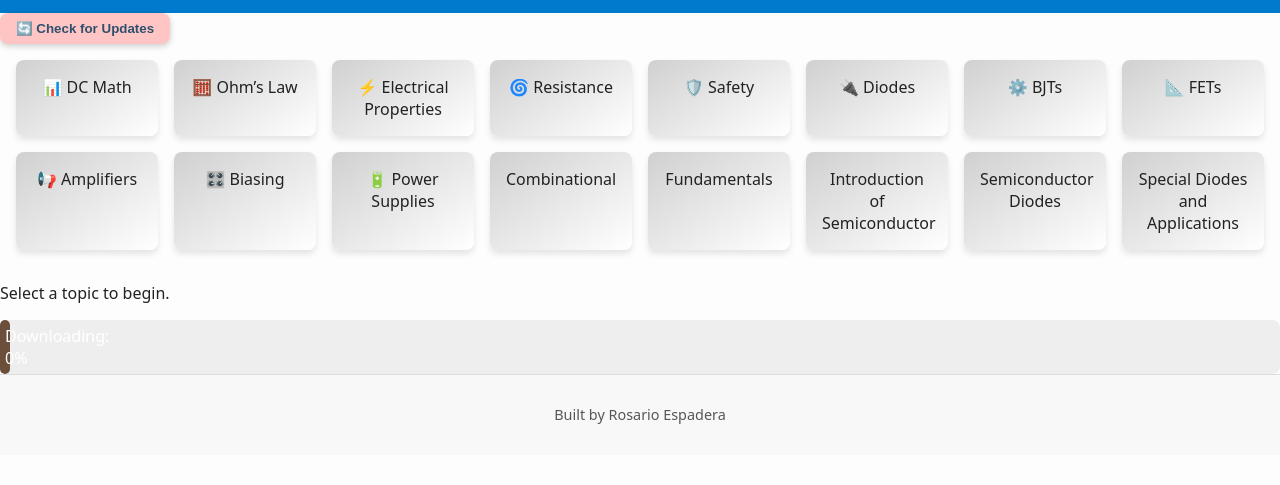
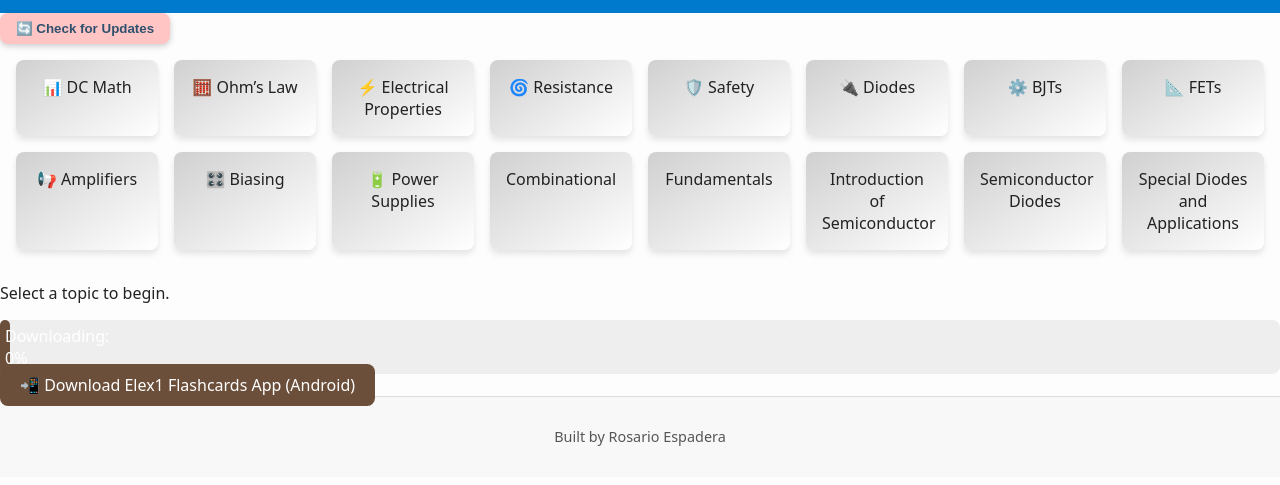
Before and after one commit to RosarioEspadera/Elex1-flashcards, a website with bundled scripts: page index.html in a window 1280 px wide. Shown: the part 105-590 px from the top of the page. Built offline with nearby package versions, Linux system fonts and the light colour scheme.

Commit message:
Update index.html

```diff
--- a/index.html
+++ b/index.html
@@ -82,6 +82,10 @@
     Downloading: 0%
   </div>
 </div>
+  <a href="downloads/app-release-signed.apk" download style="background:#6b4f3b;color:#fff;padding:10px 20px;border-radius:8px;text-decoration:none;">
+  📲 Download Elex1 Flashcards App (Android)
+</a>
+
 
 
 <script>
```
